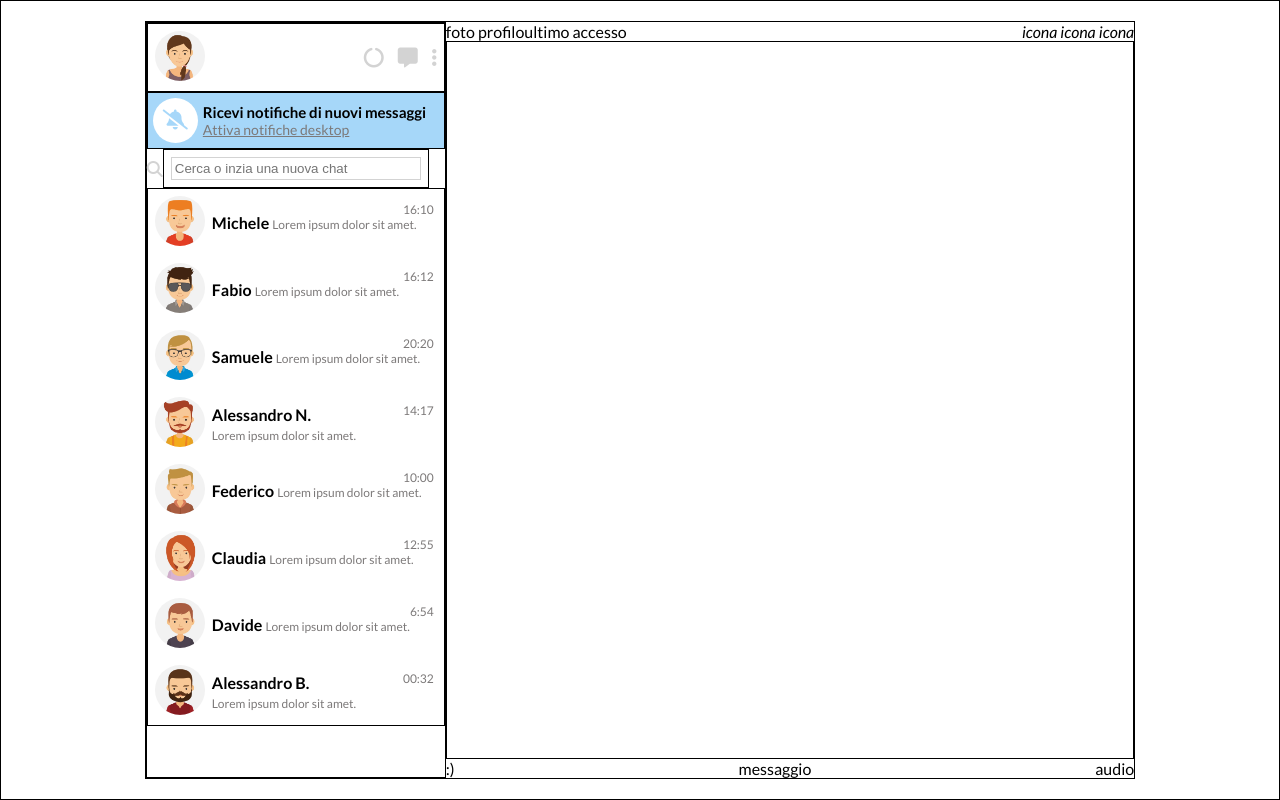
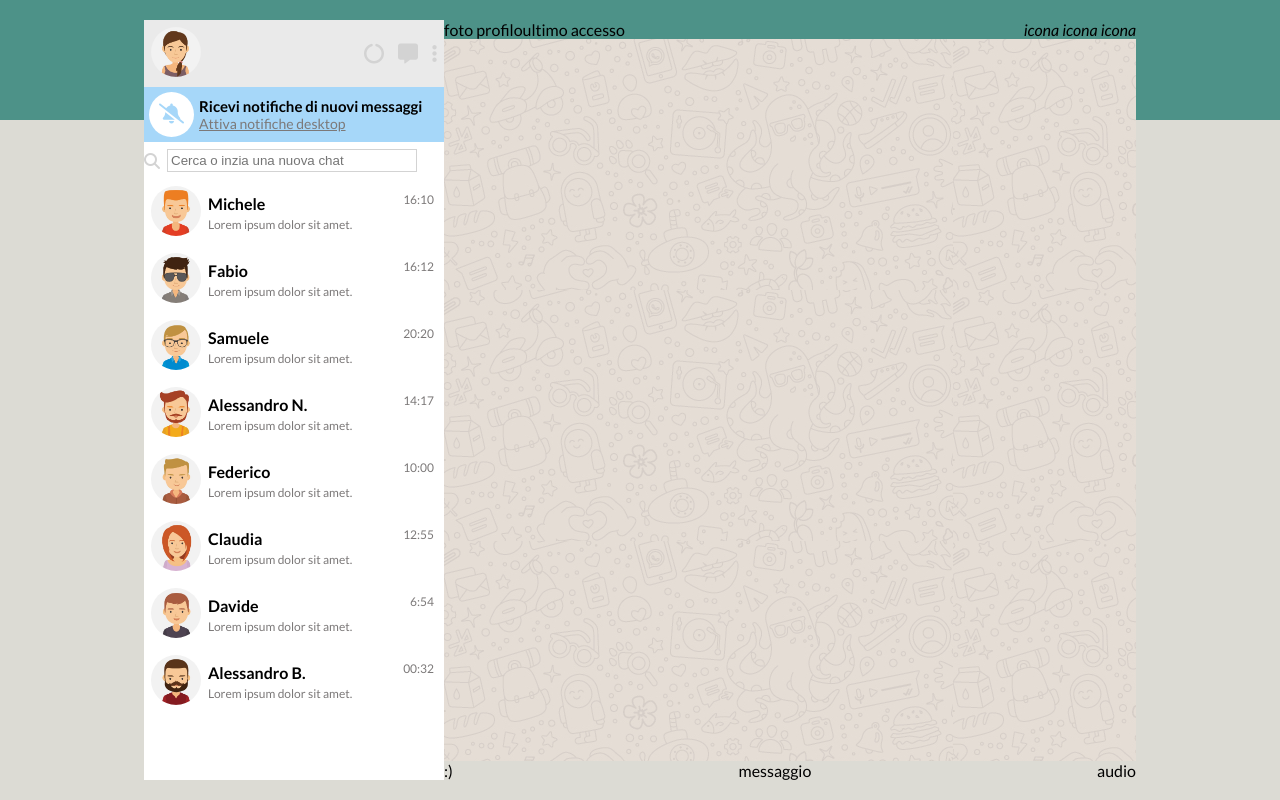
Before and after one commit to RiccardoMarino00/html-css-boolzapp, a plain HTML site: page index.html in a window 1280 px wide. Drawn offline with Linux system fonts and the light colour scheme.

Commit message:
Added: background body

```diff
--- a/css/app.css
+++ b/css/app.css
@@ -36,6 +36,8 @@ a{
 
 body{
         font-family: "Lato", sans-serif;
+        background: rgb(220,219,212);
+        background: linear-gradient(360deg, rgba(220,219,212,1) 85%, rgba(77,146,136,1) 85%);
 }
 
 
@@ -51,6 +53,7 @@ body{
     display: flex;
     justify-content: space-between;
     align-items: center;
+    background-color: #eaeaea;
 }
 
 .notifiche-col{
@@ -142,8 +145,8 @@ body{
 }
 
 .contatti-col{
-    overflow-y: scroll;
-    overflow-x: hidden;
+    /* overflow-y: scroll; */
+    /* overflow-x: hidden; */
 }
 
 .nome-contatto{
@@ -182,6 +185,7 @@ body{
 
 .main.col{
     flex-grow: 1;
+    background-image: url(../img/mine.jpg);
 }
 
 .footer-col{
@@ -196,7 +200,7 @@ body{
 .debug .container{
     /* background-color: dodgerblue; */
     /* padding: 20px; */
-    border: 1px solid black;
+    /* border: 1px solid black; */
 
 }
 
@@ -204,7 +208,7 @@ body{
     /* background-color: indianred; */
     /* padding: 20px; */
     /* height: 100%; */
-    border: 1px solid black;
+    /* border: 1px solid black; */
 
 
 }
@@ -212,7 +216,7 @@ body{
 .debug .col{
     /* background-color: lightslategrey; */
     /* padding: 20px; */
-    border: 1px solid black;
+    /* border: 1px solid black; */
 
 
 }
@@ -229,6 +233,7 @@ body{
     .sidebar{
         display: block;
         width: 80px;
+        background-color: white;
     }
 
     .icon-header{
--- a/index.html
+++ b/index.html
@@ -20,9 +20,9 @@
                     <img src="./img/avatar_io.jpg" alt="immagine" class="img-profile">
                 </div>
                 <ul class="icon-ul">
-                    <li><i class="fa-solid fa-circle-notch icon-lightgray"></i></li>
-                    <li><i class="fa-solid fa-message icon-lightgray"></i></li>
-                    <li><i class="fa-solid fa-ellipsis-vertical icon-lightgray"></i></li>
+                    <li><a href="#"><i class="fa-solid fa-circle-notch icon-lightgray"></i></a></li>
+                    <li><a href="#"><i class="fa-solid fa-message icon-lightgray"></i></a></li>
+                    <li><a href="#"><i class="fa-solid fa-ellipsis-vertical icon-lightgray"></i></a></li>
                 </ul>
             </div>
             <div class="notifiche-col col">
@@ -50,7 +50,7 @@
                         <img src="./img/avatar_1.jpg" alt="avatar" class="img-profile">
                     </div>
                     <div class="avatar-p">
-                        <p class="nome-contatto"><strong>Michele</strong></p>
+                        <p class="nome-contatto"><strong>Michele</strong></p> <br>
                         <p class="contatti-sp">Lorem ipsum dolor sit amet.</p>
                         <span class="orario">16:10</span>
                     </div>
@@ -61,7 +61,7 @@
                         <img src="./img/avatar_2.jpg" alt="avatar" class="img-profile">
                     </div>
                     <div class="avatar-p">
-                        <p class="nome-contatto"><strong>Fabio</strong></p>
+                        <p class="nome-contatto"><strong>Fabio</strong></p> <br>
                         <p class="contatti-sp">Lorem ipsum dolor sit amet.</p>
                         <span class="orario">16:12</span>
                     </div>
@@ -72,7 +72,7 @@
                         <img src="./img/avatar_3.jpg" alt="avatar" class="img-profile">
                     </div>
                     <div class="avatar-p">
-                        <p class="nome-contatto"><strong>Samuele</strong></p>
+                        <p class="nome-contatto"><strong>Samuele</strong></p> <br>
                         <p class="contatti-sp">Lorem ipsum dolor sit amet.</p>
                         <span class="orario">20:20</span>
                     </div>
@@ -94,7 +94,7 @@
                         <img src="./img/avatar_5.jpg" alt="avatar" class="img-profile">
                     </div>
                     <div class="avatar-p">
-                        <p class="nome-contatto"><strong>Federico</strong></p>
+                        <p class="nome-contatto"><strong>Federico</strong></p> <br>
                         <p class="contatti-sp">Lorem ipsum dolor sit amet.</p>
                         <span class="orario">10:00</span>
                     </div>
@@ -105,7 +105,7 @@
                         <img src="./img/avatar_6.jpg" alt="avatar" class="img-profile">
                     </div>
                     <div class="avatar-p">
-                        <p class="nome-contatto"><strong>Claudia</strong></p>
+                        <p class="nome-contatto"><strong>Claudia</strong></p> <br>
                         <p class="contatti-sp">Lorem ipsum dolor sit amet.</p>
                         <span class="orario">12:55</span>
                     </div>
@@ -116,7 +116,7 @@
                         <img src="./img/avatar_7.jpg" alt="avatar" class="img-profile">
                     </div>
                     <div class="avatar-p">
-                        <p class="nome-contatto"><strong>Davide</strong></p>
+                        <p class="nome-contatto"><strong>Davide</strong></p> <br>
                         <p class="contatti-sp">Lorem ipsum dolor sit amet.</p>
                         <span class="orario">6:54</span>
                     </div>
```
